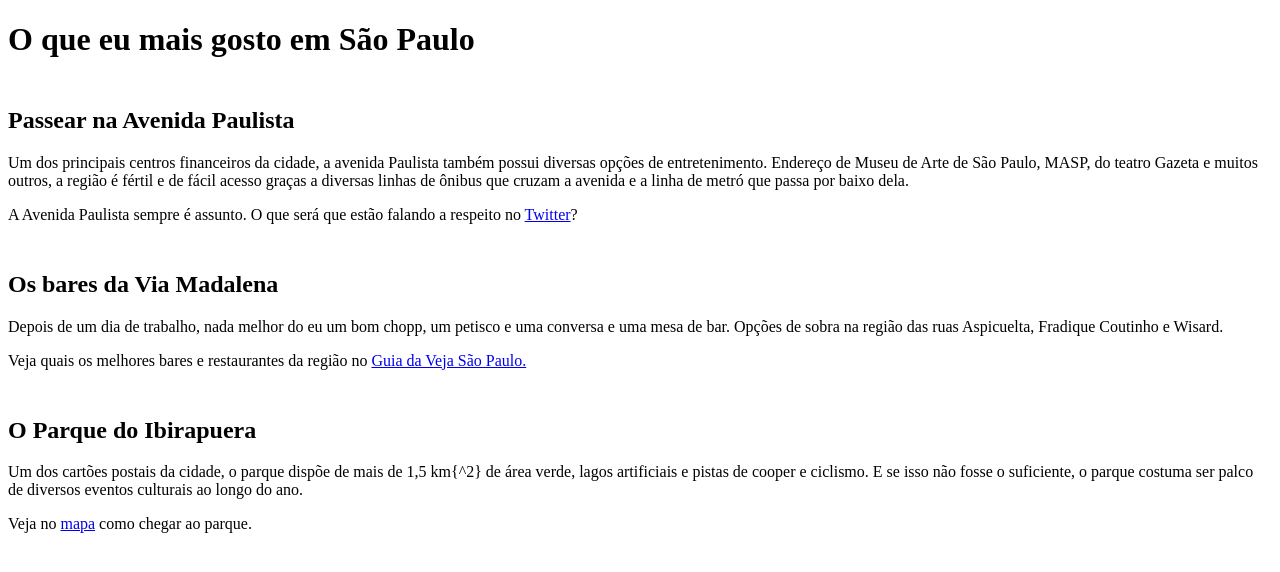
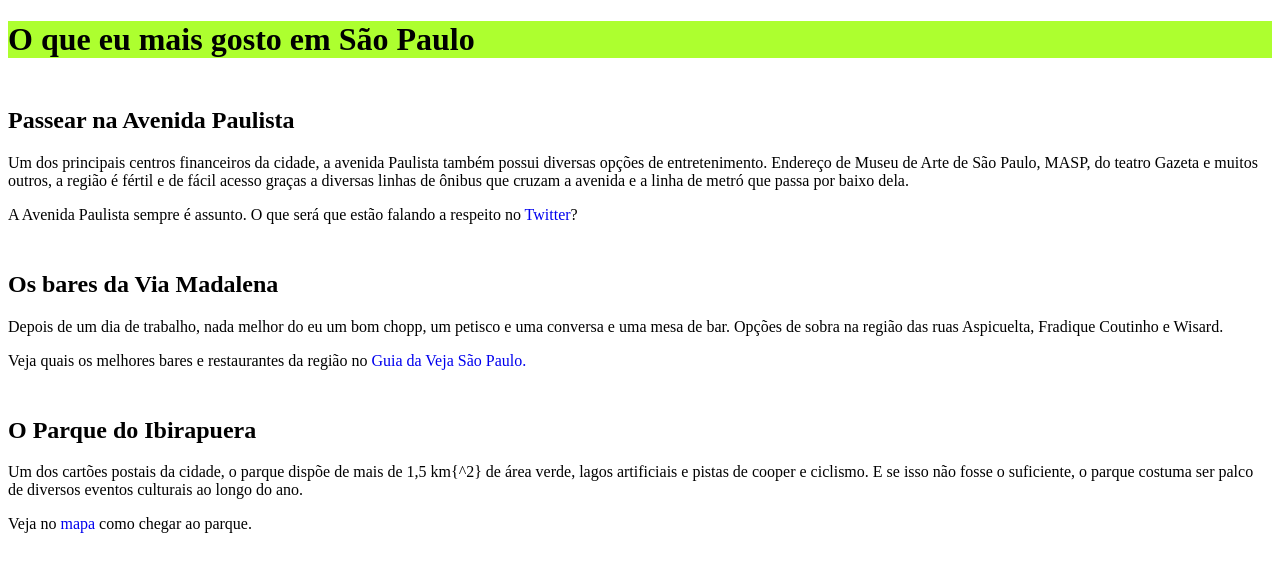
Before and after one commit to Gunga-16/Aula---2---programacao, a plain HTML site: page index.html in a window 1280 px wide. Drawn offline with Linux system fonts and the light colour scheme.

Commit message:
atividade 4

```diff
--- a/index.html
+++ b/index.html
@@ -6,18 +6,18 @@
     <title>Cor de Som</title>
 </head>
 <body>
-    <h1>O que eu mais gosto em São Paulo</h1>
+    <h1 style="background-color: greenyellow;">O que eu mais gosto em São Paulo</h1>
     <h2><br>Passear na Avenida Paulista</h2>
     <p>Um dos principais centros financeiros da cidade, a avenida Paulista também possui diversas opções de entretenimento. Endereço de Museu de Arte de São Paulo, MASP, do teatro Gazeta e muitos outros, a região é fértil e de fácil acesso graças a diversas linhas de ônibus que cruzam a avenida e a linha de metró que passa por baixo dela.</p>
-    <p>A Avenida Paulista sempre é assunto. O que será que estão falando a respeito no <a href='https://twitter.com/#!/search/AvenidaPaulista' target='blank'>Twitter</a>?</p>
+    <p>A Avenida Paulista sempre é assunto. O que será que estão falando a respeito no <a style= "text-decoration: none;" href='https://twitter.com/#!/search/AvenidaPaulista' target='blank'>Twitter</a>?</p>
 
     <h2><br>Os bares da Via Madalena</h2>
     <p>Depois de um dia de trabalho, nada melhor do eu um bom chopp, um petisco e uma conversa e uma mesa de bar. Opções de sobra na região das ruas Aspicuelta, Fradique Coutinho e Wisard.</p>
-    <p>Veja quais os melhores bares e restaurantes da região no <a href='http://vejasp.abril.com.br/busca?chn-bares&qu=&nbh-Pinheiros%20/%20Vila%20Madalena' target='_blank'> Guia da Veja São Paulo. </a></p>
+    <p>Veja quais os melhores bares e restaurantes da região no <a  style= "text-decoration: none;" href='http://vejasp.abril.com.br/busca?chn-bares&qu=&nbh-Pinheiros%20/%20Vila%20Madalena' target='_blank'> Guia da Veja São Paulo. </a></p>
 
     <h2><br>O Parque do Ibirapuera</h2>
     <p>Um dos cartões postais da cidade, o parque dispõe de mais de 1,5 km{^2} de área verde, lagos artificiais e pistas de cooper e ciclismo. E se isso não fosse o suficiente, o parque costuma ser palco de diversos eventos culturais ao longo do ano.
     </p>
-    <p>Veja no <a href="https://www.google.com/maps/d/viewer?mid=122tBKotoQKosAH1CSmQhXJRmq1U&hl=en_US&ll=-23.587826%2C-46.656918999999995&z=17" target='_blank'>mapa</a> como chegar ao parque.</p>
+    <p>Veja no <a style= "text-decoration: none;" href="https://www.google.com/maps/d/viewer?mid=122tBKotoQKosAH1CSmQhXJRmq1U&hl=en_US&ll=-23.587826%2C-46.656918999999995&z=17" target='_blank'>mapa</a> como chegar ao parque.</p>
 </body>
 </html>
```
